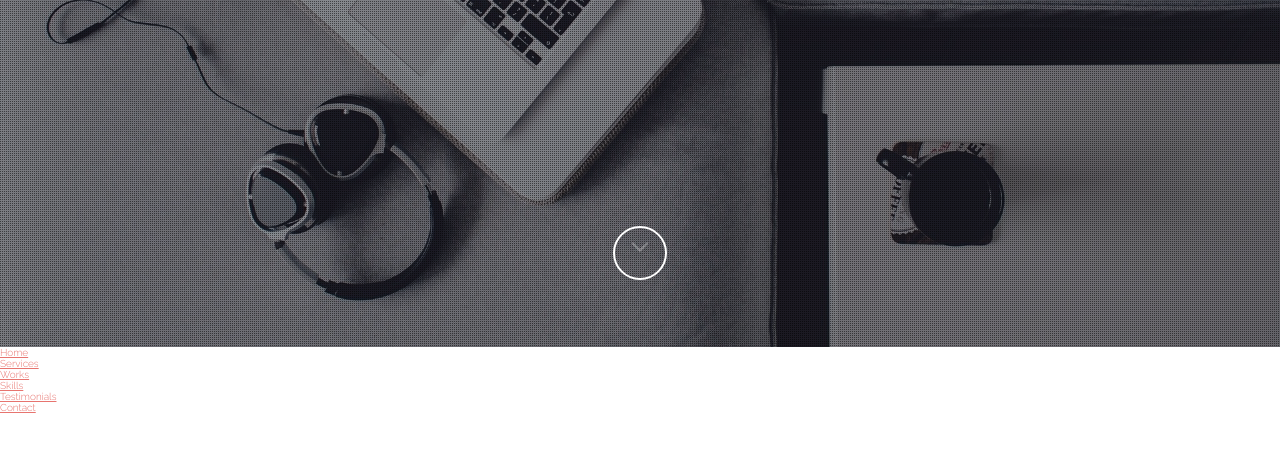
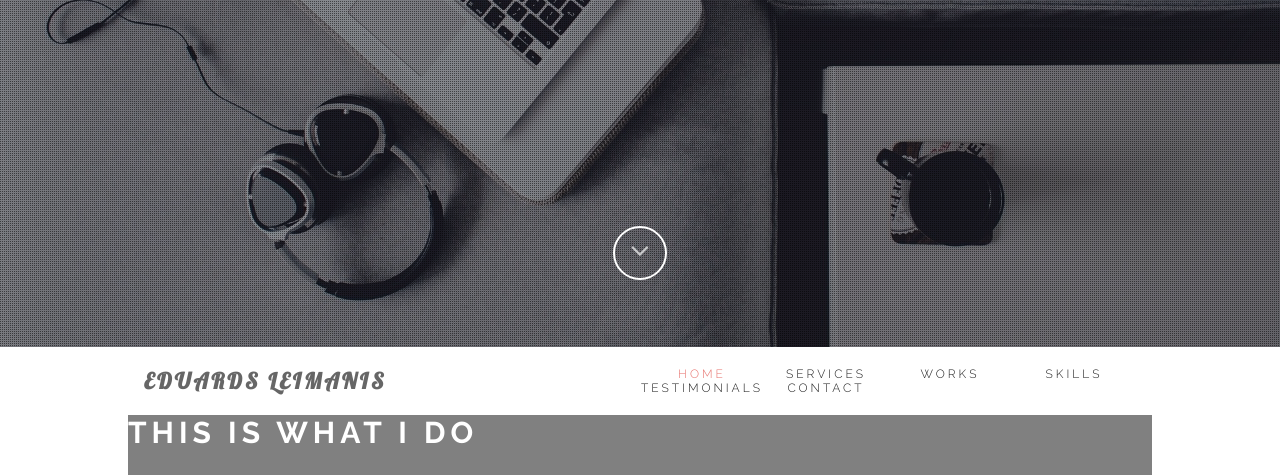
Before and after one commit to blademan/Heimik_portfolio, a website: page index.html in a window 1280 px wide. Shown: the part 453-928 px from the top of the page. Drawn offline with Linux system fonts and the light colour scheme; files whose address does not match are found by name.

Commit message:
nav bar done

```diff
--- a/index.html
+++ b/index.html
@@ -22,7 +22,7 @@
 
 </head>
 
-<body>
+<body class="container" >
 
 <!-- Preloader -->
 
@@ -34,7 +34,7 @@
 
 <!-- Home start -->
 
-    <section id="home" class="home">
+    <header id="home" class="home screen-height">
         <div class="home-overlay"></div>
 
         <div class="home__heading">
@@ -50,34 +50,34 @@
                 </span>
             </div>
         </a>
-    </section>
+    </header>
 
     <!-- Home end -->
 
     <!-- Navigation start -->
 
-    <header class="header">
+    <nav class="nav">
+
+            <div class="nav__name">Eduards Leimanis</div>
+
+                    <ul class="nav__list">
+                        <li><a href="#home" class="nav__link nav__active">Home</a></li>
+                        <li><a href="#services" class="nav__link">Services</a></li>
+                        <li><a href="#portfolio" class="nav__link">Works</a></li>
+                        <li><a href="#skills" class="nav__link">Skills</a></li>
+                        <li><a href="#testimonials" class="nav__link">Testimonials</a></li>
+                        <li><a href="#contact" class="nav__link">Contact</a></li>
+                    </ul>
 
 
-                    <ul class="nav navbar-nav navbar-right">
-                        <li><a href="#home">Home</a></li>
-                        <li><a href="#services">Services</a></li>
-                        <li><a href="#portfolio">Works</a></li>
-                        <li><a href="#skills">Skills</a></li>
-                        <li><a href="#testimonials">Testimonials</a></li>
-                        <li><a href="#contact">Contact</a></li>
-                    </ul>
-                </section>
+    </nav>
 
-        </nav>
-
-    </header>
 
     <!-- Navigation end -->
 
     <!-- Services start -->
 
-    <section id="services" class="pfblock pfblock-gray">
+    <section  class="services">
 
 
                     <div class="pfblock-header wow fadeInUp">
@@ -88,7 +88,7 @@
                         </div>
                     </div>
 
-                </div>
+                </span>
 
 
                         <div class="iconbox-text">
@@ -131,7 +131,7 @@
 
     <!-- Portfolio start -->
 
-    <section id="portfolio" class="pfblock">
+    <section  class="portfolio">
 
                         <h2 class="pfblock-title">My works</h2>
                         <div class="pfblock-line"></div>
@@ -160,17 +160,13 @@
                         </figure>
 
 
-
-
-
-
     </section>
 
     <!-- Portfolio end -->
 
     <!-- Skills start -->
 
-    <section class="pfblock pfblock-gray" id="skills">
+    <section class="skills" id="skills">
 
 
                             <div class="pfblock-subtitle">
@@ -200,14 +196,14 @@
 
     <section class="calltoaction">
 
-
+Call to action
     </section>
 
     <!-- CallToAction end -->
 
     <!-- Testimonials start -->
 
-    <section id="testimonials" class="pfblock pfblock-gray">
+    <section id="testimonials" class="testimonials">
 
 
 
@@ -222,7 +218,7 @@
 
     <!-- Contact start -->
 
-    <section id="contact" class="pfblock">
+    <section id="contact" class="contact">
 
 
 
@@ -262,7 +258,7 @@
 
     <!-- Footer start -->
 
-    <footer id="footer">
+    <footer id="footer" class="footer">
         <div class="container">
             <div class="row">
 
--- a/js/custom.js
+++ b/js/custom.js
@@ -32,18 +32,6 @@
 			}
 		});
 
-		/* ---------------------------------------------- /*
-		 * Navbar
-		/* ---------------------------------------------- */
-
-		$('.header').sticky({
-			topSpacing: 0
-		});
-
-		$('body').scrollspy({
-			target: '.navbar-custom',
-			offset: 70
-		})
 
 
         /* ---------------------------------------------- /*
--- a/sass/_base.scss
+++ b/sass/_base.scss
@@ -27,12 +27,20 @@ body {
 	font-weight: 300;
 	color: #666;
 }
+.container {
+    display: grid;
+    grid-template-rows: 100vh repeat(8, min-content);
+
+	grid-template-columns:[full-start] minmax(5rem, 1fr) [center-start] 8fr [center-end] minmax(5rem, 1fr) [full-end];
+}
+
 img {
 	max-width: 100%;
 	height: auto;
 }
 a {
 	color: #E7746F;
+	text-decoration: none;
 }
 
 a:hover {
--- /dev/null
+++ b/sass/_calltoaction.scss
@@ -0,0 +1,4 @@
+.calltoaction {
+    background-color: gray;
+    grid-column: full-start / full-end;
+}
--- /dev/null
+++ b/sass/_contact.scss
@@ -0,0 +1,4 @@
+.contact {
+    background-color: gray;
+    grid-column: center-start / center-end;
+}
--- /dev/null
+++ b/sass/_footer.scss
@@ -0,0 +1,4 @@
+.footer {
+    background-color: gray;
+    grid-column: center-start / center-end;
+}
--- a/sass/_home.scss
+++ b/sass/_header.scss
@@ -22,11 +22,14 @@
 }
 
 .home {
+
+    grid-column: full-start / full-end;
     background: url(../img/cover.jpg);
     background-color: #222;
     height: 100vh;
     background-position: 50% 0%;
     background-size: cover;
+    background-attachment: fixed;
     padding: 0;
 
     &-overlay {
--- /dev/null
+++ b/sass/_nav.scss
@@ -0,0 +1,58 @@
+
+
+.nav {
+    background-color: white;
+    position: sticky;
+    top: 0;
+
+    padding: 2rem;
+    grid-column: full-start / full-end;
+
+    display: grid;
+    grid-template-columns: repeat(10, 1fr);
+    box-sizing: border-box;
+
+
+
+    &__name {
+        grid-column: 2 /4;
+        font-size: 2.2rem;
+        text-transform: uppercase;
+        font-weight: 700;
+        letter-spacing: .3rem;
+
+        font-family: Lobster, cursive;
+    }
+
+    &__list {
+        grid-column: 6/10;
+
+        text-transform: uppercase;
+        list-style: none;
+        display: grid;
+        grid-template-columns: repeat(auto-fit, minmax(10rem, 1fr));
+        align-content: center;
+        justify-items: center;
+
+    }
+    &__link {
+        font-size: 1.2rem;
+        letter-spacing: .3rem;
+        color: #222;
+
+    }
+
+    &__active {
+        background: none;
+        outline: 0;
+        color: #E7746F;
+    }
+    &__link:hover,
+    &__link:active,
+    &__link:focus {
+        background: none;
+        outline: 0;
+        color: #E7746F;
+    }
+
+}
--- /dev/null
+++ b/sass/_portfolio.scss
@@ -0,0 +1,4 @@
+.portfolio {
+    background-color: gray;
+    grid-column: center-start / center-end;
+}
--- /dev/null
+++ b/sass/_services.scss
@@ -0,0 +1,4 @@
+.services {
+    background-color: gray;
+    grid-column: center-start / center-end;
+}
--- /dev/null
+++ b/sass/_skills.scss
@@ -0,0 +1,4 @@
+.skills {
+    background-color: gray;
+    grid-column: center-start / center-end;
+}
--- /dev/null
+++ b/sass/_testimonials.scss
@@ -0,0 +1,4 @@
+.testimonials {
+    background-color: gray;
+    grid-column: center-start / center-end;
+}
--- a/sass/main.scss
+++ b/sass/main.scss
@@ -1,2 +1,10 @@
 @import "base";
-@import "home";
+@import "header";
+@import "nav";
+@import "services";
+@import "portfolio";
+@import "skills";
+@import "calltoaction";
+@import "testimonials";
+@import "contact";
+@import "footer";
```
Also changed, not shown: css/style.css.
